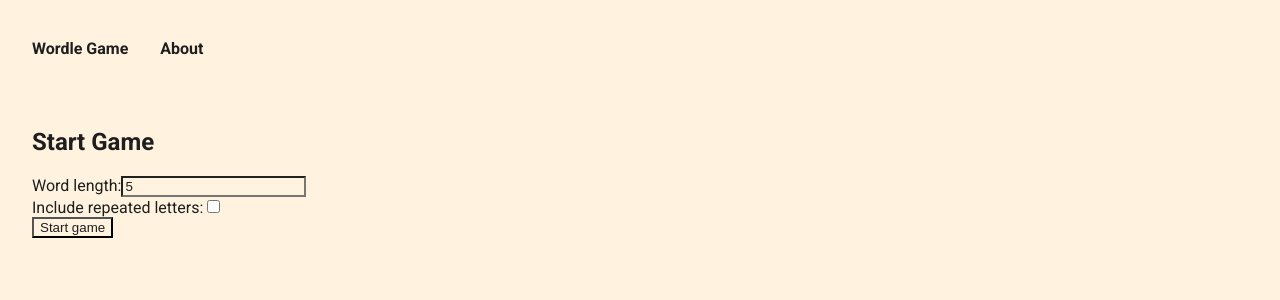
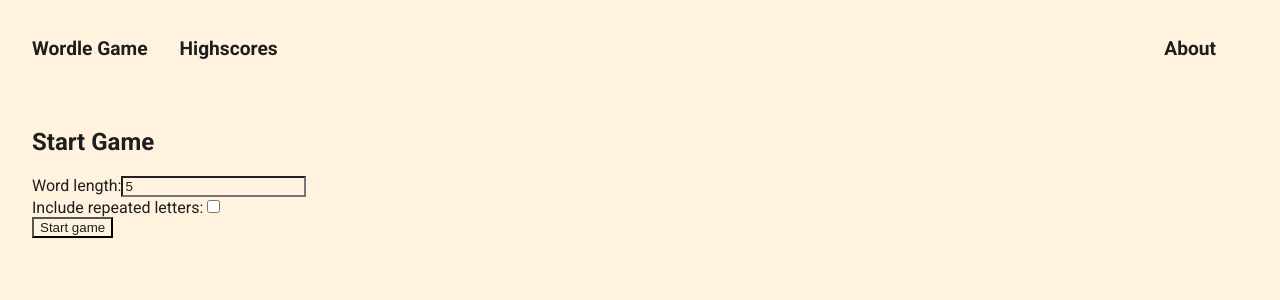
Before and after one commit to FeliciaBo/wordle-ish-fullstack, a React (Vite) app in the folder wordle-app/: page / in a window 1280 px wide. Shown: the top 300 px of the page. Built offline with nearby package versions, Linux system fonts and the light colour scheme.

Commit message:
added highscore link to navbar

```diff
--- a/wordle-app/src/components/Navbar.jsx
+++ b/wordle-app/src/components/Navbar.jsx
@@ -5,7 +5,9 @@
   return (
     <nav>
       <Link to="/">Wordle Game</Link> {" "}
+      <a href="/highscores">Highscores</a>
       <Link to="/about">About</Link>
+
 
     </nav>
   );
--- a/wordle-app/src/components/Navbar.scss
+++ b/wordle-app/src/components/Navbar.scss
@@ -3,6 +3,7 @@
     height: 2rem;
     display: flex;
     margin-bottom: 4rem;
+
 
 }
 nav a {
@@ -13,7 +14,13 @@
     padding-right: 2rem;
     color:#1e1e1e;
 
+    font-size: 1.2rem;
+
     &:hover {
         color: #b71c1c;
     }
 }
+
+nav a:last-child {
+    margin-left: auto;
+}
```
